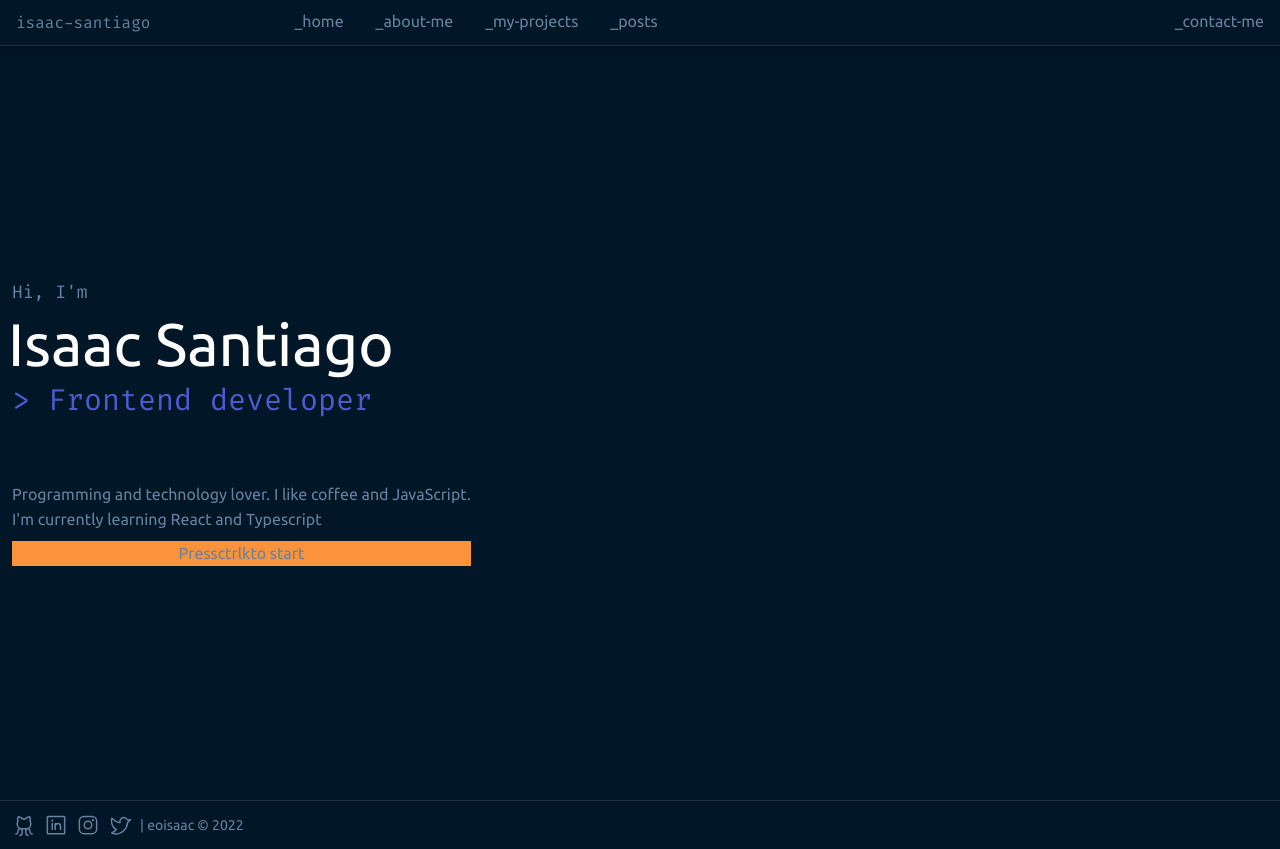
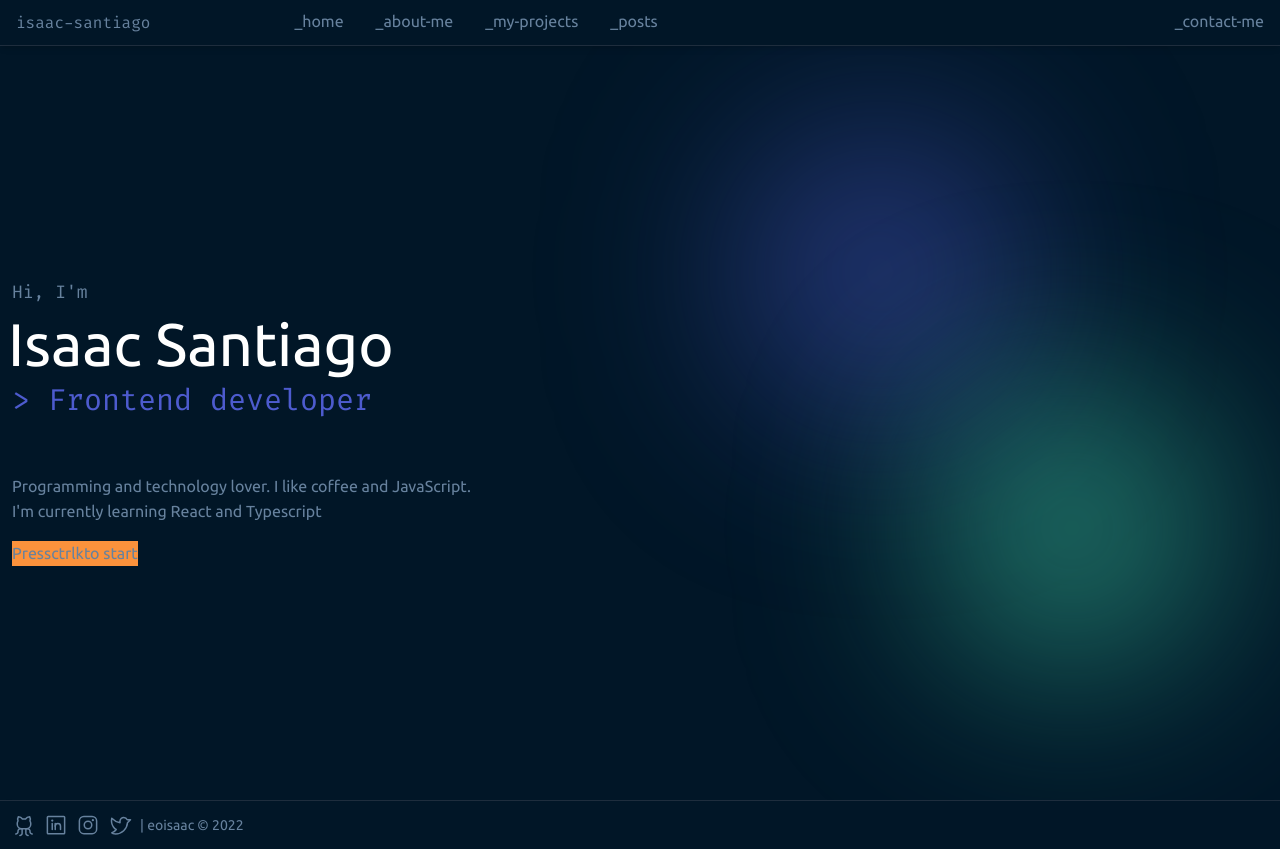
Before and after one commit to eoisaac/eoisaac.me, a React (Vite) app: page / in a window 1280 px wide. Built offline with nearby package versions, Linux system fonts and the light colour scheme.

Commit message:
:sparkles: feat: create home page spotlights blur

```diff
--- a/index.html
+++ b/index.html
@@ -10,7 +10,7 @@
     <link href="https://fonts.googleapis.com/css2?family=Ubuntu:wght@300;400;500;700&display=swap" rel="stylesheet">
     <link href="https://fonts.googleapis.com/css2?family=Fira+Code:wght@300;400;500;600;700&display=swap" rel="stylesheet">
 
-    <title>Isaac Santiago</title>
+    <title>Isaac</title>
   </head>
   <body>
     <div id="root"></div>
--- a/src/components/layouts/DefaultLayout/index.tsx
+++ b/src/components/layouts/DefaultLayout.tsx
@@ -1,10 +1,10 @@
 import { Outlet } from 'react-router-dom'
-import { Footer } from '../Footer'
-import { Header } from '../Header'
+import { Footer } from './Footer'
+import { Header } from './Header'
 
 export const DefaultLayout = () => {
   return (
-    <div className="w-screen h-screen relative">
+    <div className="w-screen relative">
       <Header />
       <Outlet />
       <Footer />
--- a/src/components/layouts/Footer/index.tsx
+++ b/src/components/layouts/Footer.tsx
@@ -2,7 +2,7 @@ import {
   GithubLogo,
   InstagramLogo,
   LinkedinLogo,
-  TwitterLogo
+  TwitterLogo,
 } from 'phosphor-react'
 
 export const Footer = () => {
@@ -10,12 +10,12 @@ export const Footer = () => {
     icon: 'block text-text-secondary text-2xl hover:text-accent-green',
   }
 
-  const scrollToTop = () => window.scrollTo({ top: 0, behavior: 'smooth' })
+  // const scrollToTop = () => window.scrollTo({ top: 0, behavior: 'smooth' })
 
   return (
     <footer
       className="w-full flex items-center justify-between py-3 border-t
-      border-t-base-lines shadow-md bg-base-background"
+      border-t-base-lines shadow-md bg-base-background relative z-20"
     >
       <div className="container flex justify-between items-center px-0">
         <div className="flex gap-2 items-center ">
--- a/src/components/layouts/Header/index.tsx
+++ b/src/components/layouts/Header.tsx
@@ -1,7 +1,7 @@
 import { List, X } from 'phosphor-react'
 import { useEffect, useState } from 'react'
 import { NavLink } from 'react-router-dom'
-import { useMediaQuery } from '../../../hooks/useMediaQuery'
+import { useMediaQuery } from '../../hooks/useMediaQuery'
 
 export const Header = () => {
   const isDesktop = useMediaQuery('(min-width: 768px)')
--- /dev/null
+++ b/src/pages/Home.tsx
@@ -0,0 +1,62 @@
+export const Home = () => {
+  return (
+    <div className="container-screen flex flex-col md:flex-row gap-8 relative">
+      <main
+        className="flex-1 flex flex-col items-start justify-evenly
+        sm:justify-center gap-14 relative z-30"
+      >
+        <div className="flex flex-col gap-2">
+          <span className="font-mono text-lg text-text-secondary">
+            Hi, I&apos;m
+          </span>
+          <h1 className="font-sans text-6xl text-title-primary -indent-1">
+            Isaac Santiago
+          </h1>
+          <strong
+            className="font-mono font-normal text-[1.3rem] sm:text-3xl
+            text-gradient-blue"
+          >
+            &gt; Frontend developer
+          </strong>
+        </div>
+
+        <div
+          className="text-text-secondary flex flex-col justify-start
+          items-start gap-4"
+        >
+          <div>
+            <p>
+              Programming and technology lover. I like coffee and JavaScript.
+            </p>
+            <p>I&apos;m currently learning React and Typescript</p>
+          </div>
+          <button className="block bg-orange-400">
+            <span>Press</span>
+            <span>ctrl</span>
+            <span>k</span>
+            <span>to start</span>
+          </button>
+        </div>
+      </main>
+      <aside
+        className="flex-1 hidden md:flex flex-col items-start justify-evenly
+        sm:justify-center gap-14"
+      >
+        <p className="text-text-secondary opacity-0">
+          Lorem ipsum dolor sit amet consectetur adipisicing elit. Quia at,
+          sapiente eveniet sunt minima saepe illum mollitia veniam molestias
+          inventore tempora, debitis assumenda sed recusandae eos. Rerum
+          blanditiis eum odio.
+        </p>
+      </aside>
+      <div
+        className="absolute top-16 sm:top-32 right-16 sm:right-64 w-72 h-72
+        bg-gradient-blue rounded-full filter blur-[96px] bg-opacity-50 z-10"
+      />
+      <div
+        className="absolute bottom-16 sm:bottom-32 right-0 sm:right-16 w-72 h-72
+        bg-gradient-green rounded-full filter blur-[96px] bg-opacity-50 z-10"
+      />
+    </div>
+  )
+}
--- a/src/pages/Home/index.tsx
+++ /dev/null
@@ -1,43 +0,0 @@
-export const Home = () => {
-  return (
-    <div className="page">
-      <div className="container-screen flex flex-col md:flex-row">
-        <main
-          className="my-auto h-full sm:h-auto flex flex-col items-start justify-evenly
-        sm:justify-center gap-16"
-        >
-          <div className="flex flex-col gap-2">
-            <span className="font-mono text-lg text-text-secondary">
-              Hi, I&apos;m
-            </span>
-            <h1 className="font-sans text-6xl text-title-primary -indent-1">
-              Isaac Santiago
-            </h1>
-            <strong
-              className="font-mono font-normal text-[1.3rem] sm:text-3xl
-            text-gradient-blue"
-            >
-              &gt; Frontend developer
-            </strong>
-          </div>
-
-          <div className="text-text-secondary flex flex-col justify-start gap-2">
-            <div>
-              <p>
-                Programming and technology lover. I like coffee and JavaScript.
-              </p>
-              <p>I&apos;m currently learning React and Typescript</p>
-            </div>
-            <button className="block bg-orange-400">
-              <span>Press</span>
-              <span>ctrl</span>
-              <span>k</span>
-              <span>to start</span>
-            </button>
-          </div>
-        </main>
-        <aside className="hidden sm:static bg-blue-600">nio</aside>
-      </div>
-    </div>
-  )
-}
--- a/src/styles/main.css
+++ b/src/styles/main.css
@@ -68,14 +68,10 @@ header div nav ul li a.active {
   @apply border-b-accent-orange text-title-primary
 }
 
-.page {
-  @apply h-full w-full
-}
-
 .container {
   @apply w-full max-w-7xl mx-auto px-3
 }
 
 .container-screen {
-  @apply h-full w-full max-w-7xl mx-auto pt-14 pb-3 px-3
+  @apply min-h-screen w-full max-w-7xl mx-auto pt-14 pb-3 px-3
 }
--- a/tailwind.config.cjs
+++ b/tailwind.config.cjs
@@ -16,7 +16,7 @@ module.exports = {
         'base-lines': 'rgb(var(--base-lines) / <alpha-value>)',
 
         'gradient-blue': 'rgb(var(--gradient-blue) / <alpha-value>)',
-        'gradient-green:': 'rgb(var(--gradient-green:) / <alpha-value>)',
+        'gradient-green': 'rgb(var(--gradient-green) / <alpha-value>)',
 
         'auxiliary-blue': 'rgb(var(--auxiliary-blue) / <alpha-value>)',
         'auxiliary-green': 'rgb(var(--auxiliary-green) / <alpha-value>)',
```
Also changed, not shown: src/pages/NotFound.tsx (renamed from src/pages/NotFound/index.tsx).
